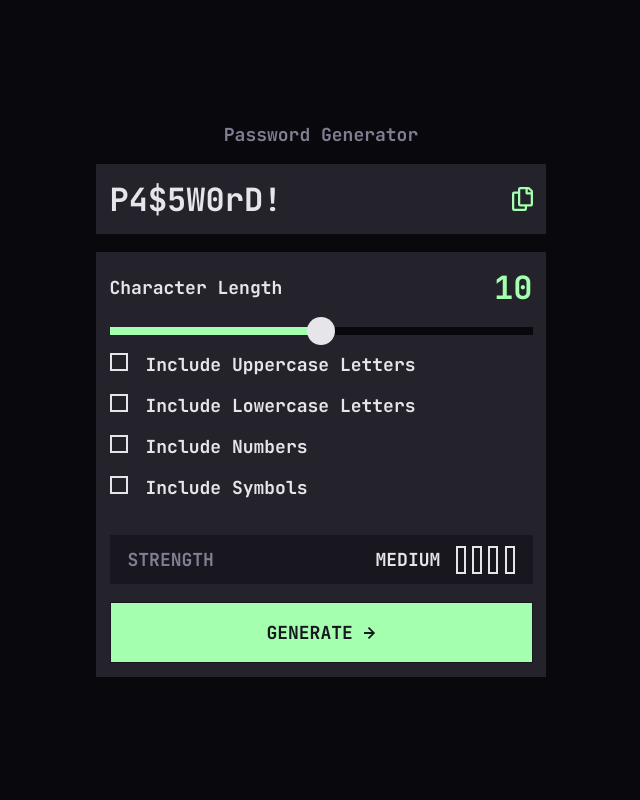
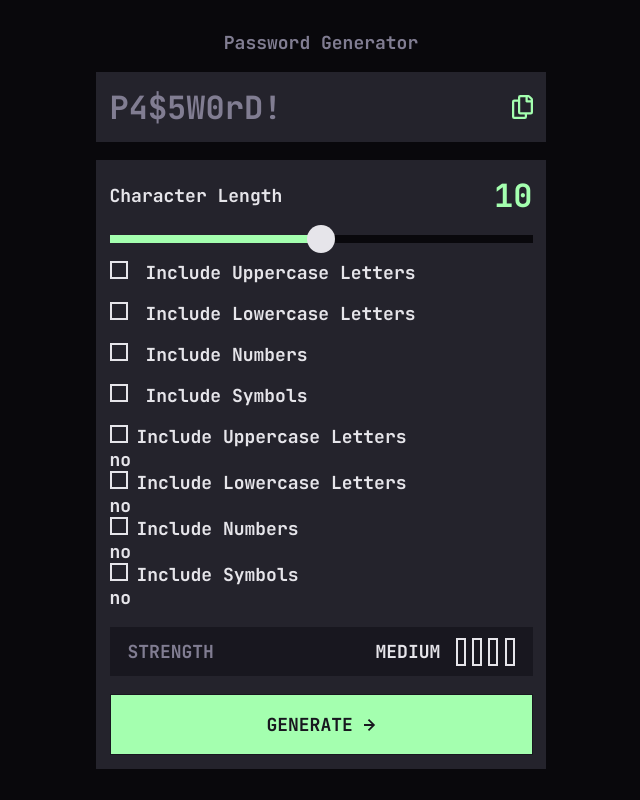
Before and after one commit to emmahogberg88/password-generator, a React (Create React App) app: page / in a window 1280 px wide. Shown: the whole page, without its empty margins (319-959 px from the left). Built offline with nearby package versions, Linux system fonts and the light colour scheme.

Commit message:
Add checkboxes

```diff
--- a/src/App.js
+++ b/src/App.js
@@ -1,6 +1,7 @@
 import './App.css'
 import styled from 'styled-components/macro'
 import { useState } from 'react'
+import { passwordList } from './utils/passwordList'
 
 function App() {
 	const [checkedUpper, setCheckedUpper] = useState(false)
@@ -8,7 +9,13 @@ function App() {
 	const [checkedNumber, setCheckedNumber] = useState(false)
 	const [checkedSymbol, setCheckedSymbol] = useState(false)
 
-	const [passwordLength, setPasswordLength] = useState('10')
+	const [isChecked, setIsChecked] = useState(false) //test!
+	const [checkedState, setCheckedState] = useState(new Array(passwordList.length).fill(false))
+
+	const [passwordLength, setPasswordLength] = useState(10)
+	const [password, setPassword] = useState('')
+	const [showText, setShowText] = useState(false)
+	// const [checkedBoxes, setCheckedBoxes] = useState(0)
 
 	const UPPERCASELETTERS = 'ABCDEFGHIJKLMNOPQRSTUVWXYZ'
 	const LOWERCASELETTERS = 'abcdefghijklmnopqrstuvwxyz'
@@ -48,12 +55,11 @@ function App() {
 		}
 	}
 
-	const changePasswordLength = (passwordLength) => {
-		console.log(passwordLength)
-		// setPasswordLength(passwordLength)
-	}
+	// console.log(checkedBoxes)
 
 	let selectionOfChars = ''
+	let passwordGenerated = ''
+
 	const generatePassword = () => {
 		if (checkedUpper) {
 			selectionOfChars += UPPERCASELETTERS
@@ -70,13 +76,54 @@ function App() {
 
 		console.log(selectionOfChars)
 
-		for (let i = 1; i < passwordLength; i++) {
-			console.log(i)
+		for (let i = 0; i < passwordLength; i++) {
+			passwordGenerated += selectionOfChars.charAt(Math.floor(Math.random() * selectionOfChars.length))
 		}
-		console.log(Math.floor(Math.random()))
-		//1. kolla vilka boxar som är iklickade
-		//2. om inputvärde ska ingå, lägg till i array eller string (beror på hur jag väljer att göra..)
-		//3. generera ett random lösenord från array/string som har längd = password.length
+		setPassword(passwordGenerated)
+	}
+
+	const revealText = () => {
+		setShowText((reveal) => !reveal)
+	}
+
+	const copyPassword = async (password) => {
+		try {
+			await navigator.clipboard.writeText(password)
+
+			revealText()
+
+			setTimeout(() => {
+				setShowText((reveal) => !reveal)
+			}, 2000)
+		} catch (err) {
+			console.log('error')
+		}
+	}
+
+	const getStrength = (count) => {
+		console.log('hej')
+	}
+
+	const handleChange = (position) => {
+		const updatedState = checkedState.map((item, index) => {
+			return index === position ? !item : item
+		})
+		setCheckedState(updatedState)
+
+		const passwordStrenght = updatedState.filter((value) => value === true)
+
+		if (passwordStrenght.length === 1) {
+			console.log('ett')
+		}
+		if (passwordStrenght.length === 2) {
+			console.log('två')
+		}
+		if (passwordStrenght.length === 3) {
+			console.log('tre')
+		}
+		if (passwordStrenght.length === 4) {
+			console.log('fyra')
+		}
 	}
 
 	return (
@@ -84,14 +131,17 @@ function App() {
 			<HeadingOne>Password Generator</HeadingOne>
 			<InnerWrapper>
 				<Container>
-					<GeneratedPassword>P4$5W0rD!</GeneratedPassword>
-					<Span>
-						<svg width='21' height='24' xmlns='http://www.w3.org/2000/svg'>
+					<GeneratedPassword password={password}>
+						{password.length > 0 ? password : 'P4$5W0rD!'}
+					</GeneratedPassword>
+					<Span onClick={() => copyPassword(password)}>
+						{showText && password ? 'COPIED ' : ''}
+						<DocumentIcon width='21' height='24' xmlns='http://www.w3.org/2000/svg'>
 							<path
 								d='M20.341 3.091 17.909.659A2.25 2.25 0 0 0 16.319 0H8.25A2.25 2.25 0 0 0 6 2.25V4.5H2.25A2.25 2.25 0 0 0 0 6.75v15A2.25 2.25 0 0 0 2.25 24h10.5A2.25 2.25 0 0 0 15 21.75V19.5h3.75A2.25 2.25 0 0 0 21 17.25V4.682a2.25 2.25 0 0 0-.659-1.591ZM12.469 21.75H2.53a.281.281 0 0 1-.281-.281V7.03a.281.281 0 0 1 .281-.281H6v10.5a2.25 2.25 0 0 0 2.25 2.25h4.5v1.969a.282.282 0 0 1-.281.281Zm6-4.5H8.53a.281.281 0 0 1-.281-.281V2.53a.281.281 0 0 1 .281-.281H13.5v4.125c0 .621.504 1.125 1.125 1.125h4.125v9.469a.282.282 0 0 1-.281.281Zm.281-12h-3v-3h.451c.075 0 .147.03.2.082L18.667 4.6a.283.283 0 0 1 .082.199v.451Z'
 								fill='#A4FFAF'
 							/>
-						</svg>
+						</DocumentIcon>
 					</Span>
 				</Container>
 			</InnerWrapper>
@@ -109,7 +159,7 @@ function App() {
 						max={20}
 						step={1}
 						value={passwordLength}
-						onChange={changePasswordLength}
+						onChange={(event) => setPasswordLength(event.target.value)}
 					/>
 
 					<CheckboxContainer>
@@ -179,6 +229,49 @@ function App() {
 						</StyledCheckbox>
 						<Label>Include Symbols</Label>
 					</CheckboxContainer>
+
+					{passwordList.map(({ name, text, count }, index) => {
+						return (
+							<CheckboxWrapper>
+								<label htmlFor={`checkbox-${index}`}>
+									{checkedState[index] && (
+										<CheckboxIcon width='14' height='12' xmlns='http://www.w3.org/2000/svg'>
+											<path stroke='#18171F' strokeWidth='3' fill='none' d='M1 5.607 4.393 9l8-8' />
+										</CheckboxIcon>
+									)}
+									<Checkbox
+										type='checkbox'
+										id={`checkbox-${index}`}
+										name={name}
+										value={name}
+										checked={checkedState[index]}
+										onChange={() => handleChange(index)}
+									/>
+									{text}
+								</label>
+								<p>{checkedState[index] ? 'checked' : 'no'}</p>
+								{getStrength(count)}
+							</CheckboxWrapper>
+						)
+					})}
+
+					{/* <CheckboxWrapper>
+						<label>
+							{isChecked && (
+								<CheckboxIcon width='14' height='12' xmlns='http://www.w3.org/2000/svg'>
+									<path stroke='#18171F' strokeWidth='3' fill='none' d='M1 5.607 4.393 9l8-8' />
+								</CheckboxIcon>
+							)}
+							<Checkbox
+								type='checkbox'
+								checked={isChecked}
+								id='upper'
+								name='upper'
+								onChange={() => setIsChecked((prev) => !prev)}
+							/>
+							testar!
+						</label>
+					</CheckboxWrapper> */}
 				</Form>
 
 				<Container background='var(--clr-bg-primary)' padding='0.6em 1em' margin='1em 0'>
@@ -239,7 +332,7 @@ const HeadingOne = styled.h1`
 `
 
 const GeneratedPassword = styled.h2`
-	color: var(--clr-light);
+	color: ${(props) => (props.password ? 'var(--clr-light)' : 'var(--clr-grey)')};
 	font-size: 1.34rem;
 
 	&:hover,
@@ -258,6 +351,16 @@ const Span = styled.span`
 
 	@media screen and (min-width: 768px) {
 		font-size: 32px;
+	}
+`
+
+const DocumentIcon = styled.svg`
+	cursor: pointer;
+
+	&:hover {
+		path {
+			fill: var(--clr-light);
+		}
 	}
 `
 
@@ -410,4 +513,40 @@ const Arrow = styled.svg`
 	}
 `
 
+//////////////
+const CheckboxIcon = styled.svg`
+	position: absolute;
+	left: 2px;
+	top: 3px;
+`
+
+const Checkbox = styled.input.attrs({ type: 'checkbox' })`
+	-webkit-appearance: none;
+	-moz-appearance: none;
+	appearance: none;
+	width: 18px;
+	height: 18px;
+	border-radius: none;
+	margin-right: 0.5em;
+	border: 2px solid var(--clr-light);
+	outline: none;
+	cursor: pointer;
+	border: 2px solid ${(props) => (props.checked ? 'var(--clr-bg-accent)' : 'var(--clr-light)')};
+	background: ${(props) => (props.checked ? 'var(--clr-accent)' : 'var(--clr-bg-secondary)')};
+
+	// &:focus-within {
+	// 	transform: scale(1.2);
+	// }
+
+	// ${CheckboxIcon} {
+	// 	visibility: ${(props) => (props.checked ? 'visible' : 'hidden')};
+	// }
+`
+
+const CheckboxWrapper = styled.div`
+	position: relative;
+`
+
+///////////////////////
+
 export default App
--- /dev/null
+++ b/src/utils/passwordList.js
@@ -0,0 +1,22 @@
+export const passwordList = [
+	{
+		name: 'Upper',
+		text: 'Include Uppercase Letters',
+		count: 1,
+	},
+	{
+		name: 'Lower',
+		text: 'Include Lowercase Letters',
+		count: 1,
+	},
+	{
+		name: 'Number',
+		text: 'Include Numbers',
+		count: 1,
+	},
+	{
+		name: 'Symbol',
+		text: 'Include Symbols',
+		count: 1,
+	},
+]
```
